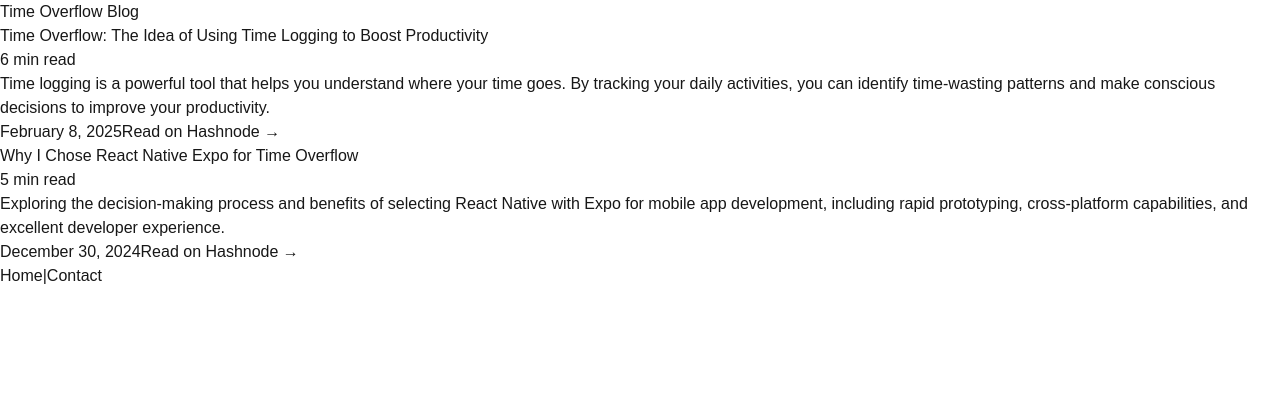
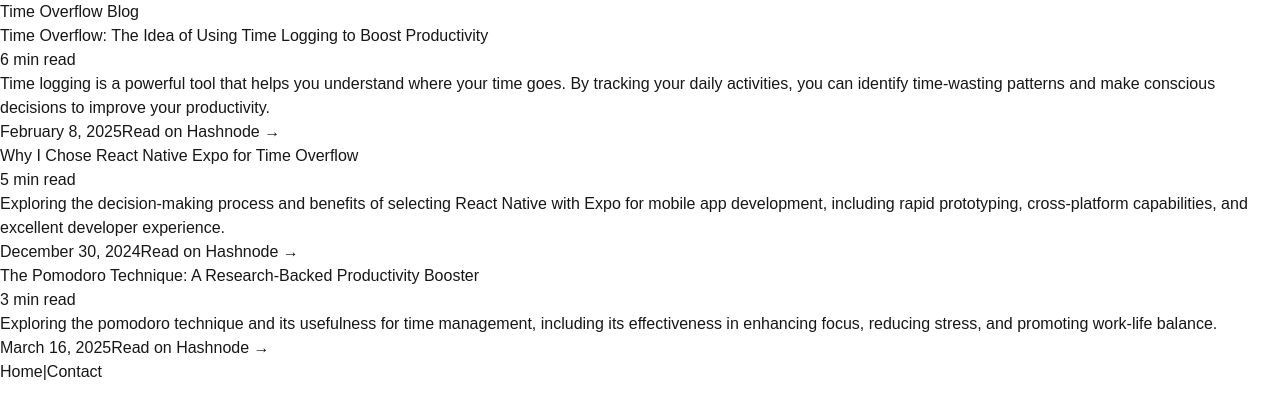
Before and after one commit to brijeshc/time-overflow-web, a Next.js app: page /blog in a window 1280 px wide. Shown: the top 418 px of the page. Built offline with nearby package versions, Linux system fonts and the light colour scheme.

Commit message:
Adding pomodoro blog post

```diff
--- a/src/app/blog/blogPosts.ts
+++ b/src/app/blog/blogPosts.ts
@@ -10,18 +10,30 @@ export interface BlogPost {
 export const blogPosts: BlogPost[] = [
   {
     id: "time-overflow-productivity",
-      title: "Time Overflow: The Idea of Using Time Logging to Boost Productivity",
-      excerpt: "Time logging is a powerful tool that helps you understand where your time goes. By tracking your daily activities, you can identify time-wasting patterns and make conscious decisions to improve your productivity.",
+    title:
+      "Time Overflow: The Idea of Using Time Logging to Boost Productivity",
+    excerpt:
+      "Time logging is a powerful tool that helps you understand where your time goes. By tracking your daily activities, you can identify time-wasting patterns and make conscious decisions to improve your productivity.",
     date: "2-8-2025",
     readTime: "6 min read",
-      link: "https://infinitycoder.hashnode.dev/time-overflow-the-idea-of-using-time-logging-to-boost-productivity"
+    link: "https://infinitycoder.hashnode.dev/time-overflow-the-idea-of-using-time-logging-to-boost-productivity",
   },
   {
     id: "react-native-expo-choice",
     title: "Why I Chose React Native Expo for Time Overflow",
-      excerpt: "Exploring the decision-making process and benefits of selecting React Native with Expo for mobile app development, including rapid prototyping, cross-platform capabilities, and excellent developer experience.",
+    excerpt:
+      "Exploring the decision-making process and benefits of selecting React Native with Expo for mobile app development, including rapid prototyping, cross-platform capabilities, and excellent developer experience.",
     date: "12-30-2024",
     readTime: "5 min read",
-      link: "https://infinitycoder.hashnode.dev/why-i-chose-the-react-native-expo-for-my-new-mobile-app"
-    }
-  ]
+    link: "https://infinitycoder.hashnode.dev/why-i-chose-the-react-native-expo-for-my-new-mobile-app",
+  },
+  {
+    id: "pomodoro-technique-for-time-management",
+    title: "The Pomodoro Technique: A Research-Backed Productivity Booster",
+    excerpt:
+      "Exploring the pomodoro technique and its usefulness for time management, including its effectiveness in enhancing focus, reducing stress, and promoting work-life balance.",
+    date: "3-16-2025",
+    readTime: "3 min read",
+    link: "https://infinitycoder.hashnode.dev/the-pomodoro-technique-a-research-backed-productivity-booster",
+  },
+];
```
Lines whose indentation alone changed are shown as unchanged.
